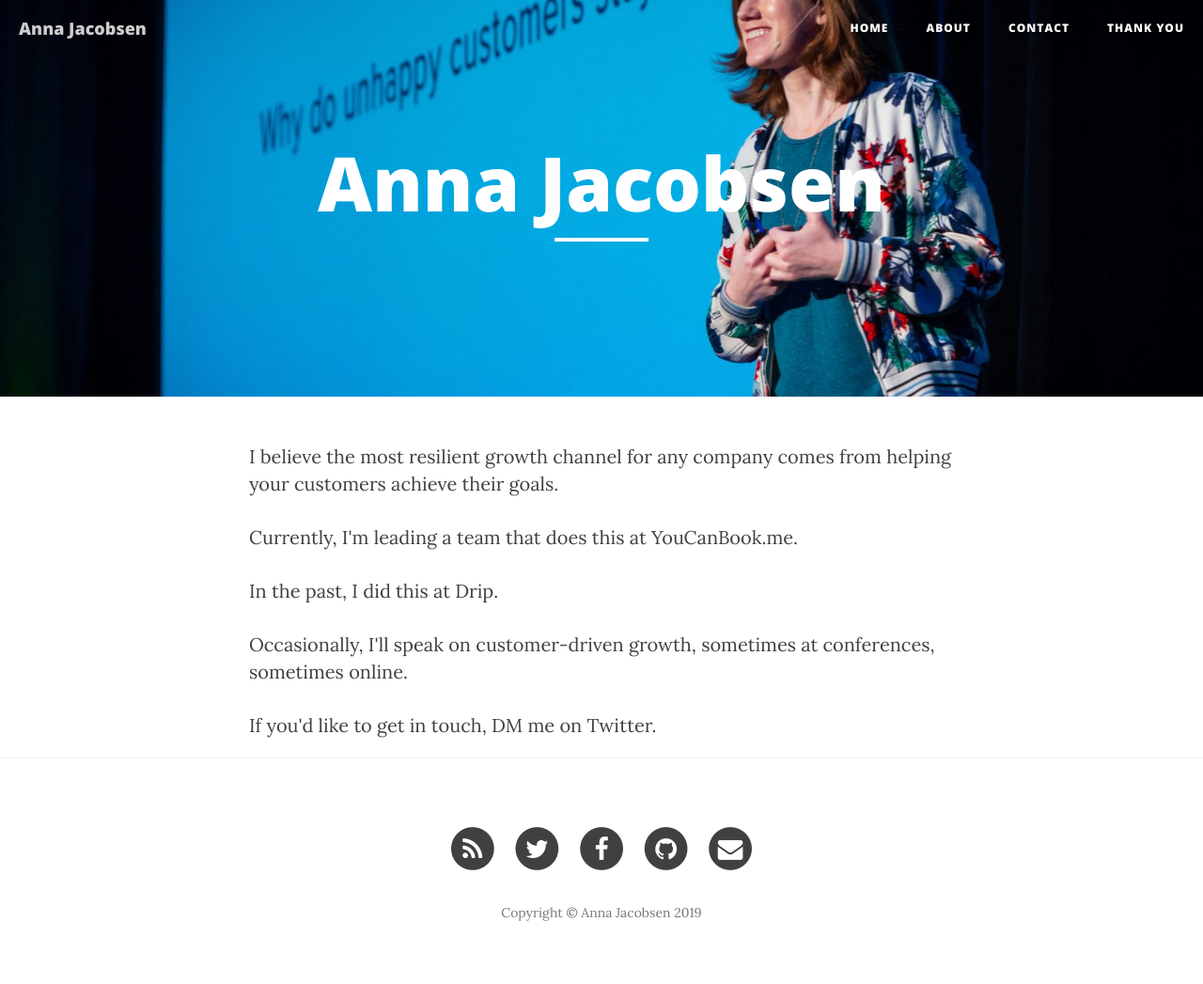
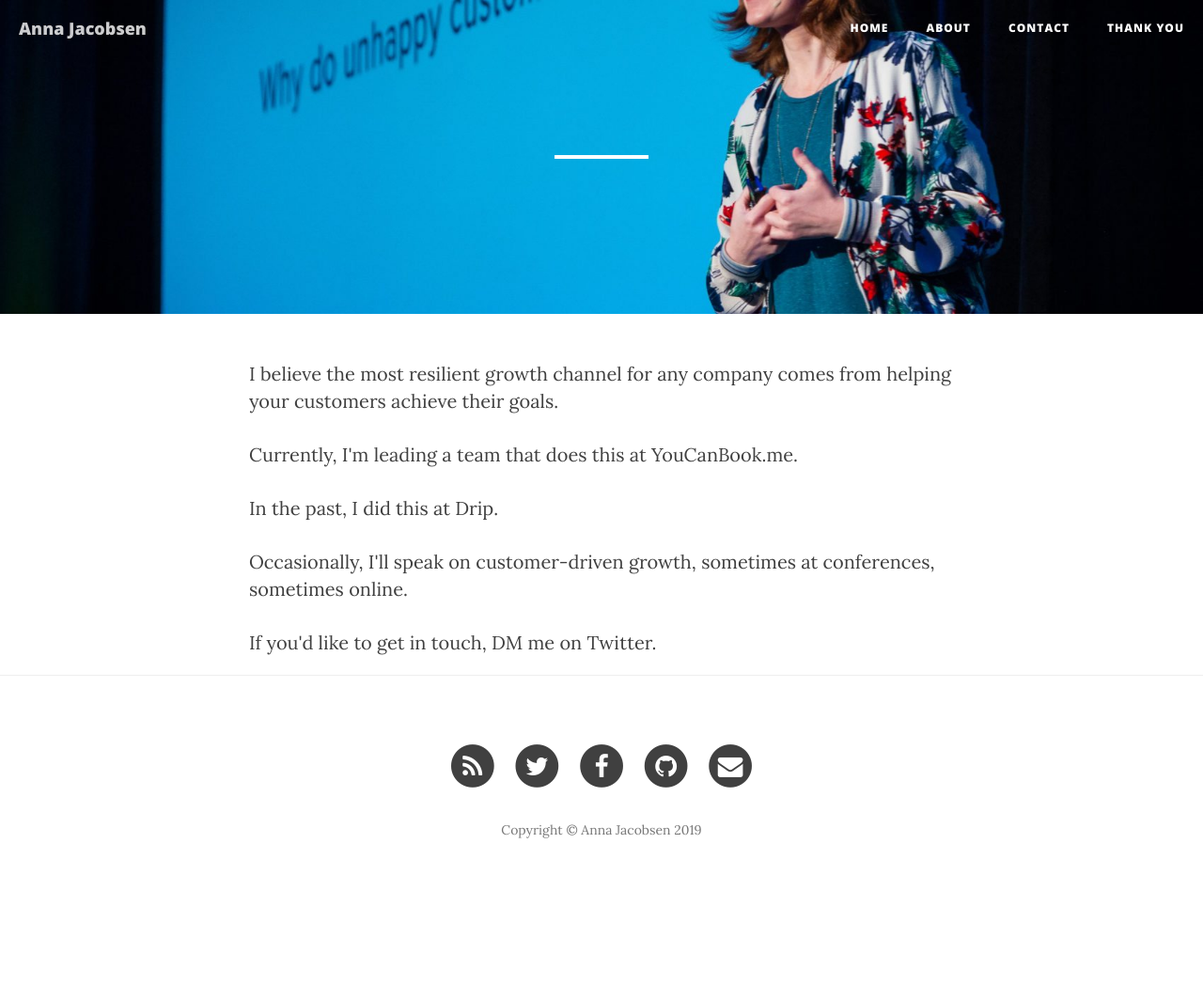
Before and after one commit to annaj/annaj, a Jekyll site: the page built from index.html, in a window 1280 px wide. Shown: the whole page at 94% size. Built offline with Jekyll 4.4.1, drawn with Linux system fonts in a browser that asks for light colours; nearby versions of some CDN libraries; the list of posts is cut into pages by our own code; after the commit the page ends 959 px from its top, so only the background shows below that.

Commit message:
removed h1 page title

```diff
--- a/_layouts/page.html
+++ b/_layouts/page.html
@@ -8,8 +9,8 @@ layout: default
         <div class="row">
             <div class="col-lg-8 col-lg-offset-2 col-md-10 col-md-offset-1">
                 <div class="site-heading">
-                    <h1>{% if page.title %}{{ page.title }}{% else %}{{ site.title }}{% endif %}</h1>
-                    <hr class="small">
+                    <h1></h1>
+                   <hr class="small">
                     <span class="subheading">{{ page.description }}</span>
                 </div>
             </div>
```
Also changed, not shown: other parts of _layouts/page.html (+1 -0 lines).
